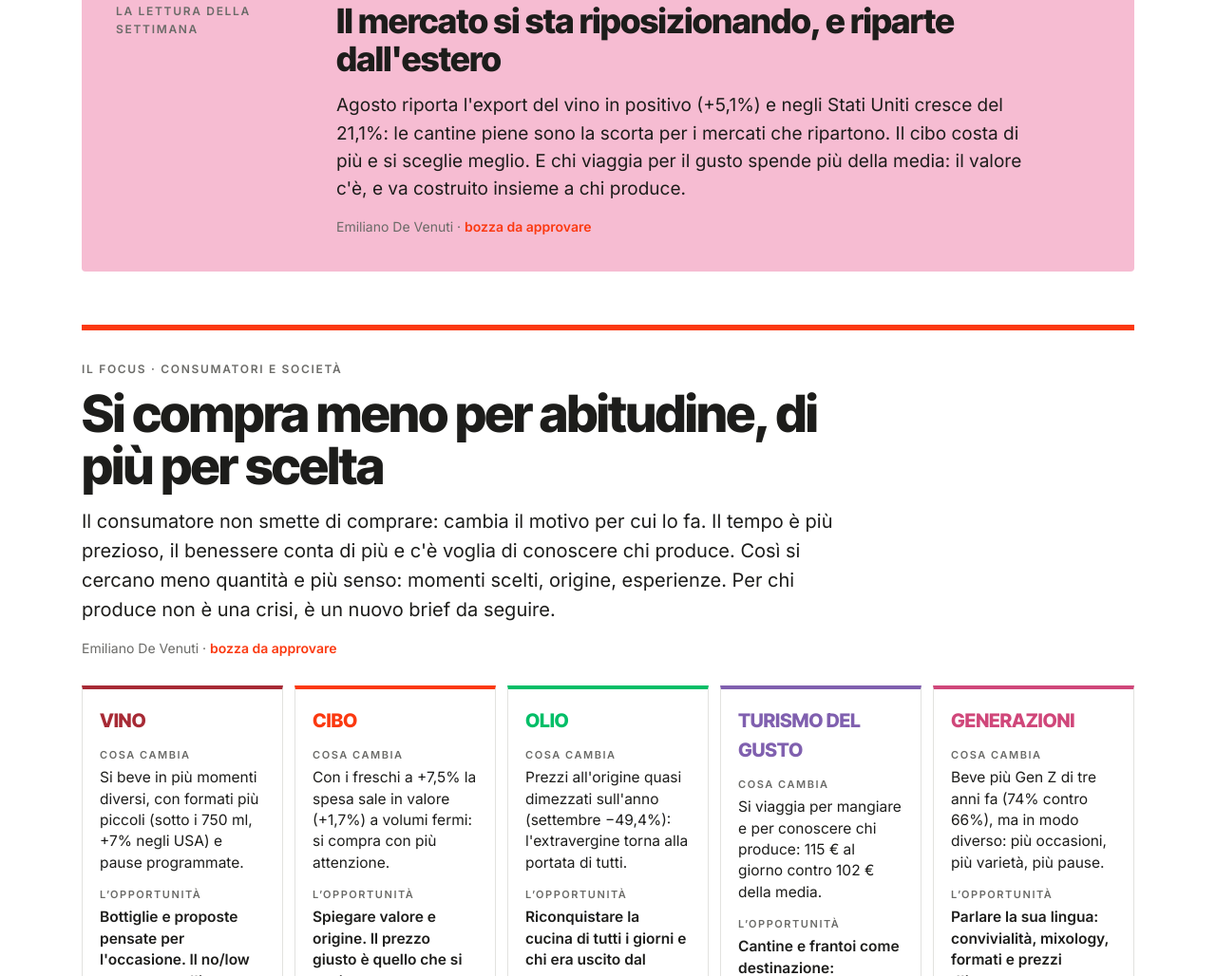
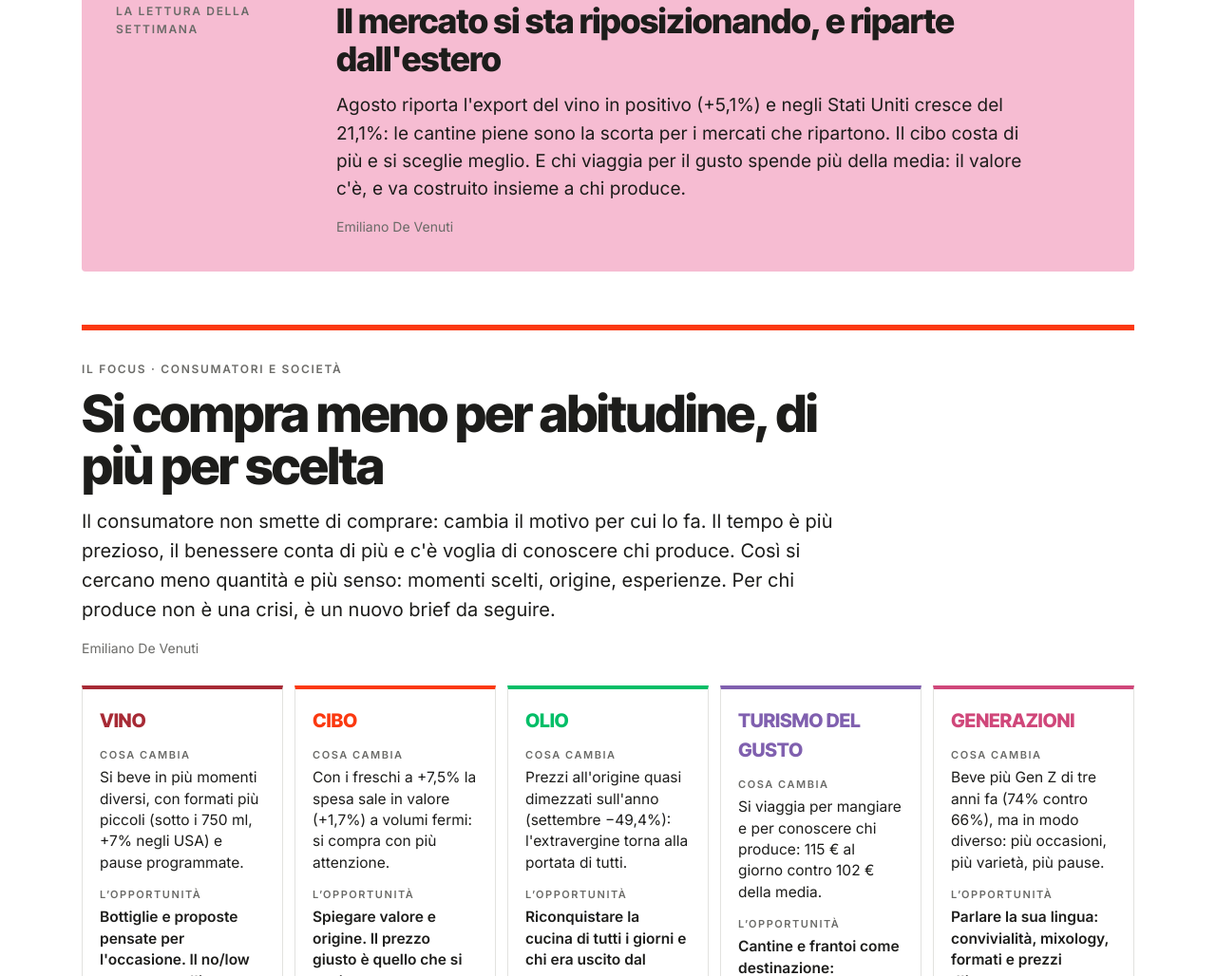
Before and after one commit to Miccetta78/radar, a plain HTML site: page index.html in a window 1280 px wide. Shown: the part 3047-4075 px from the top of the page at 95% size. Drawn offline with Linux system fonts and the light colour scheme.

Commit message:
Radar: aggiornamento dal foglio 2026-11-18T11:05Z

```diff
--- a/index.html
+++ b/index.html
@@ -151,8 +151,8 @@
 <p class="gnote">Italia: FIPE-Bain e UIV-Vinitaly. Europa: Circana su Italia, Spagna, Francia, Germania e Regno Unito. Le fonti non dichiarano campione, periodo dei dati per generazione e anni di nascita.</p>
 <p class="gnote">Anni di nascita secondo la definizione standard (Pew Research Center); età calcolate sull&#x27;anno del numero, solo maggiorenni. Le fonti possono usare fasce d&#x27;età diverse: se succede è indicato nella nota.</p>
 <div class="gsrc">Fonti: <a href="https://www.bain.com/it/about-bain/media-center/press-releases/italy/2023222/Ristorazione-gen-z-sul-podio-della-spesa-in-europa-ma-attesa-contrazione-dei-consumi/" target="_blank" rel="noopener">Rapporto Ristorazione FIPE–Bain &amp; Company, Italia, 27/05/2026 →</a> · <a href="https://www.italianfoodnews.it/2026/10/09/ristorazione-in-europa-i-giovani-cambiano-le-regole-del-mercato/" target="_blank" rel="noopener">Circana, 5 mercati europei (Italia inclusa), via Italian Food News, 09/10/2026 →</a> · <a href="https://www.fipe.it/wp-content/uploads/2026/04/Sintesi-per-la-stampa.pdf" target="_blank" rel="noopener">FIPE, Rapporto Ristorazione 2026 (dati 2025) →</a> · <a href="https://winenews.it/it/vinitaly-2026-i-consumatori-di-vino-crescono-grazie-ai-giovani-che-amano-i-rossi-ma-bevono-meno_585935/" target="_blank" rel="noopener">Osservatorio UIV-Vinitaly, Italia, via WineNews, 26/03/2026 →</a> · <span>ultimo controllo 17 novembre 2026</span></div></section></div>
-<div class="wrap"><section class="read"><div class="lab">La lettura della settimana</div><div><h2>Il mercato si sta riposizionando, e riparte dall&#x27;estero</h2><p>Agosto riporta l&#x27;export del vino in positivo (+5,1%) e negli Stati Uniti cresce del 21,1%: le cantine piene sono la scorta per i mercati che ripartono. Il cibo costa di più e si sceglie meglio. E chi viaggia per il gusto spende più della media: il valore c&#x27;è, e va costruito insieme a chi produce.</p><div class="sign">Emiliano De Venuti · <span class="draft">bozza da approvare</span></div></div></section></div>
-<div class="wrap"><section class="focus" id="focus"><div class="fhead"><div class="lab">Il focus · Consumatori e società</div><h2>Si compra meno per abitudine, di più per scelta</h2><p>Il consumatore non smette di comprare: cambia il motivo per cui lo fa. Il tempo è più prezioso, il benessere conta di più e c&#x27;è voglia di conoscere chi produce. Così si cercano meno quantità e più senso: momenti scelti, origine, esperienze. Per chi produce non è una crisi, è un nuovo brief da seguire.</p><div class="sign">Emiliano De Venuti · <span class="draft">bozza da approvare</span></div></div><div class="fgrid">
+<div class="wrap"><section class="read"><div class="lab">La lettura della settimana</div><div><h2>Il mercato si sta riposizionando, e riparte dall&#x27;estero</h2><p>Agosto riporta l&#x27;export del vino in positivo (+5,1%) e negli Stati Uniti cresce del 21,1%: le cantine piene sono la scorta per i mercati che ripartono. Il cibo costa di più e si sceglie meglio. E chi viaggia per il gusto spende più della media: il valore c&#x27;è, e va costruito insieme a chi produce.</p><div class="sign">Emiliano De Venuti</div></div></section></div>
+<div class="wrap"><section class="focus" id="focus"><div class="fhead"><div class="lab">Il focus · Consumatori e società</div><h2>Si compra meno per abitudine, di più per scelta</h2><p>Il consumatore non smette di comprare: cambia il motivo per cui lo fa. Il tempo è più prezioso, il benessere conta di più e c&#x27;è voglia di conoscere chi produce. Così si cercano meno quantità e più senso: momenti scelti, origine, esperienze. Per chi produce non è una crisi, è un nuovo brief da seguire.</p><div class="sign">Emiliano De Venuti</div></div><div class="fgrid">
 <article class="fcard" style="--sc:var(--c-vino)"><h3>Vino</h3><div class="lab">Cosa cambia</div><p>Si beve in più momenti diversi, con formati più piccoli (sotto i 750 ml, +7% negli USA) e pause programmate.</p><div class="lab">L’opportunità</div><p class="op">Bottiglie e proposte pensate per l&#x27;occasione. Il no/low come porta d&#x27;ingresso per i nuovi bevitori.</p></article>
 <article class="fcard" style="--sc:var(--c-cibo)"><h3>Cibo</h3><div class="lab">Cosa cambia</div><p>Con i freschi a +7,5% la spesa sale in valore (+1,7%) a volumi fermi: si compra con più attenzione.</p><div class="lab">L’opportunità</div><p class="op">Spiegare valore e origine. Il prezzo giusto è quello che si capisce.</p></article>
 <article class="fcard" style="--sc:var(--c-olio)"><h3>Olio</h3><div class="lab">Cosa cambia</div><p>Prezzi all&#x27;origine quasi dimezzati sull&#x27;anno (settembre −49,4%): l&#x27;extravergine torna alla portata di tutti.</p><div class="lab">L’opportunità</div><p class="op">Riconquistare la cucina di tutti i giorni e chi era uscito dal consumo.</p></article>
```
Also changed, not shown: numeri/n-2026-11-16.html (+2 -2 lines).
